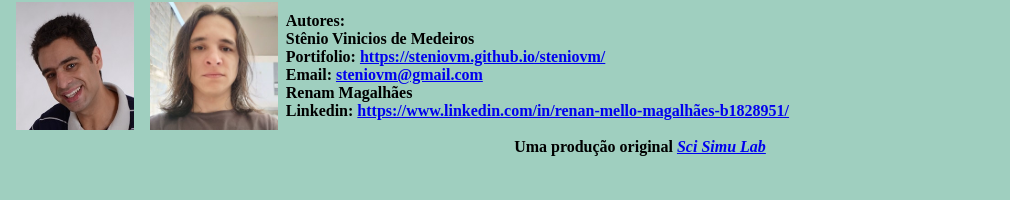
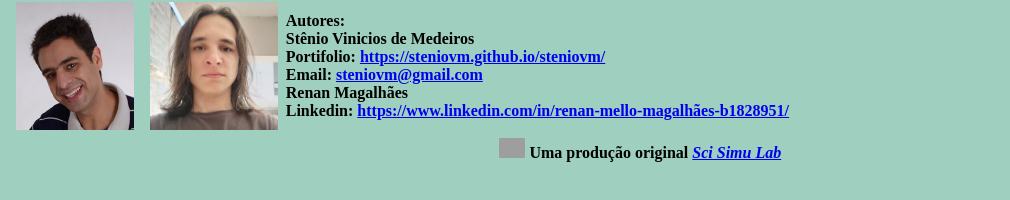
Before and after one commit to steniovm/CentriSpace, a plain HTML site: page index.html in a window 1280 px wide. Shown: the part 490-690 px from the top of the page, without its empty margins (0-1010 px from the left). Drawn offline with Linux system fonts and the light colour scheme; grey boxes are pictures that could not be loaded.

Commit message:
fix html

```diff
--- a/index.html
+++ b/index.html
@@ -57,12 +57,12 @@
                 <span>Stênio Vinicios de Medeiros</span>
                 <span>Portifolio: <a href="https://steniovm.github.io/steniovm/"  alt="Meu portifolio de projetos">https://steniovm.github.io/steniovm/</a></span>
                 <span>Email: <a href="mailto:steniovm@gmail.com"  alt="Meu email">steniovm@gmail.com</a></span>
-                <span>Renam Magalhães</span>
+                <span>Renan Magalhães</span>
                 <span>Linkedin: <a href="https://www.linkedin.com/in/renan-mello-magalh%C3%A3es-b1828951/"  alt="Meu Linkedin">https://www.linkedin.com/in/renan-mello-magalhães-b1828951/</a></span>
             </div>
         </footer>
         <div style="height: 20px;">
-            <!--<img src="../../logo.svg" alt="logo SciSimuLab" style="height: 20px;"/>-->
+            <img src="https://scisimulab.com.br/logo.svg" alt="logo SciSimuLab" style="height: 20px;"/>
             <b>Uma produção original
             <a href="https://scisimulab.com.br/" target="_blank"><i>Sci Simu Lab</i></a></b>
         </div>
```
